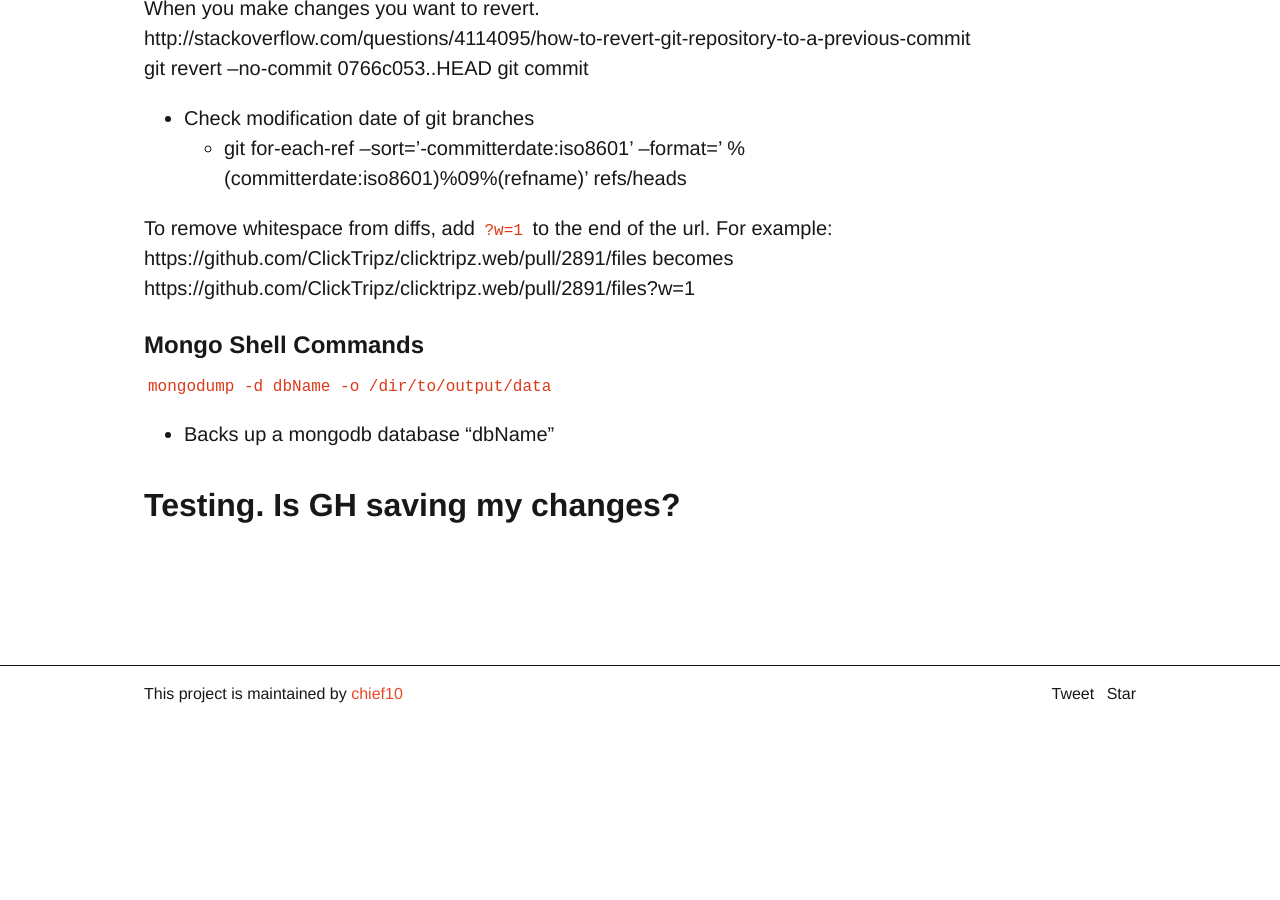
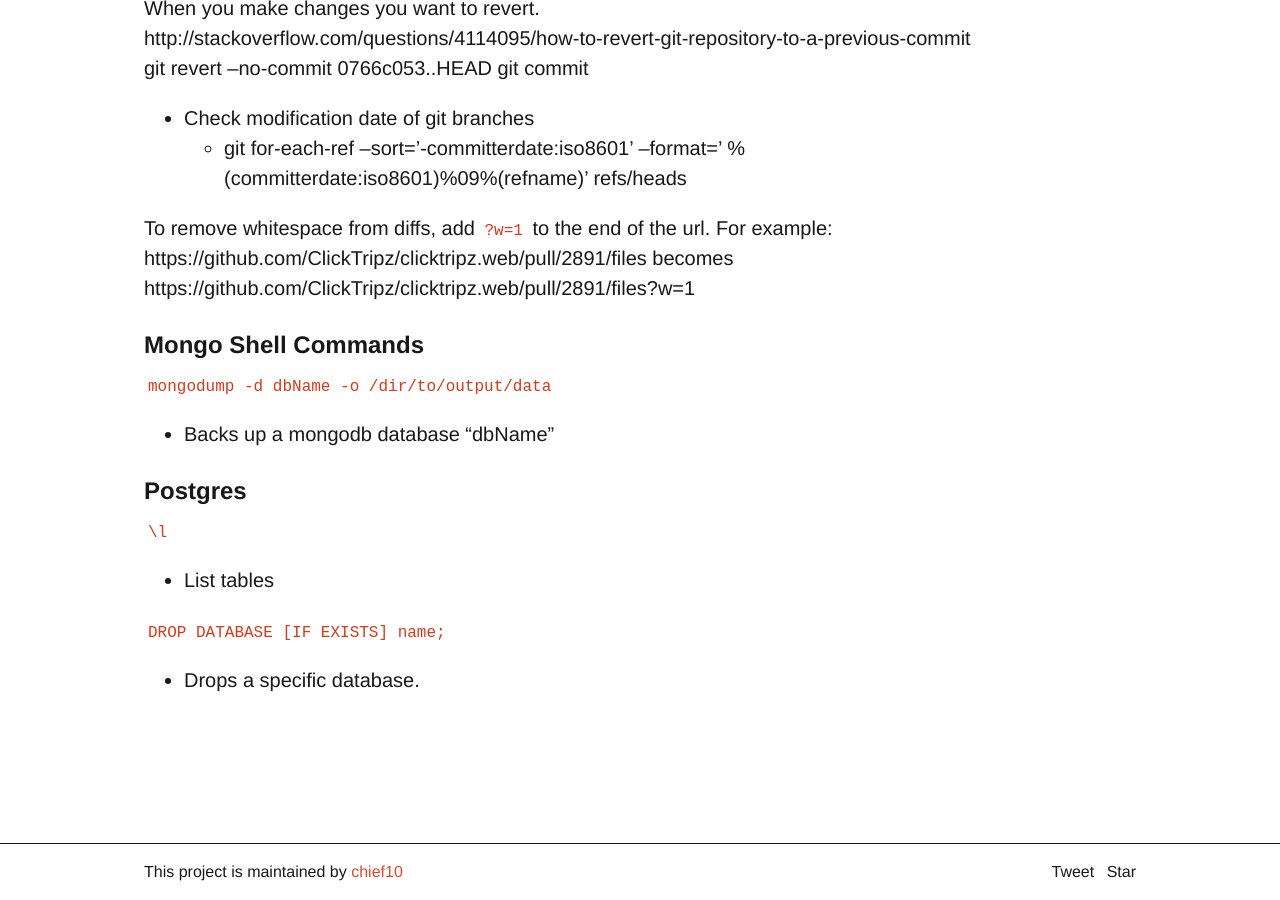
Before and after one commit to chief10/chief10.github.io, a Jekyll site: the page built from cheatsheet.md, in a window 1280 px wide and 900 px high, scrolled down 3390 px. Built offline with Jekyll 4.4.1, drawn with Linux system fonts in a browser that asks for light colours; comment, search, counter and statistics services are not loaded; before the commit the page ends 4112 px from its top, so only the background shows below that.

Commit message:
Add some postgres notes

```diff
--- a/cheatsheet.md
+++ b/cheatsheet.md
@@ -109,4 +109,10 @@ https://github.com/ClickTripz/clicktripz.web/pull/2891/files?w=1
 - Backs up a mongodb database "dbName"
 
 
-## Testing. Is GH saving my changes?
+### Postgres
+
+`\l`
+- List tables
+
+`DROP DATABASE [IF EXISTS] name;`
+- Drops a specific database.
```
